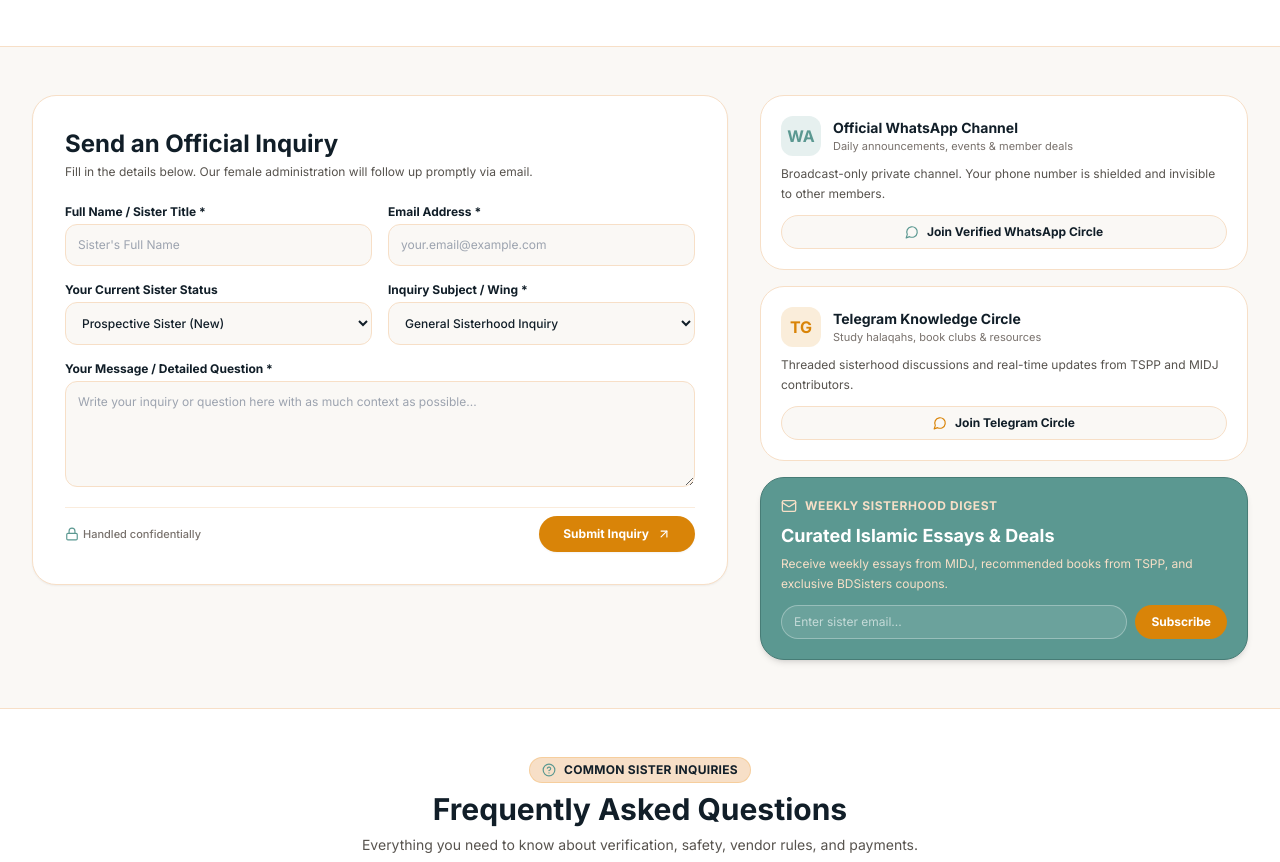
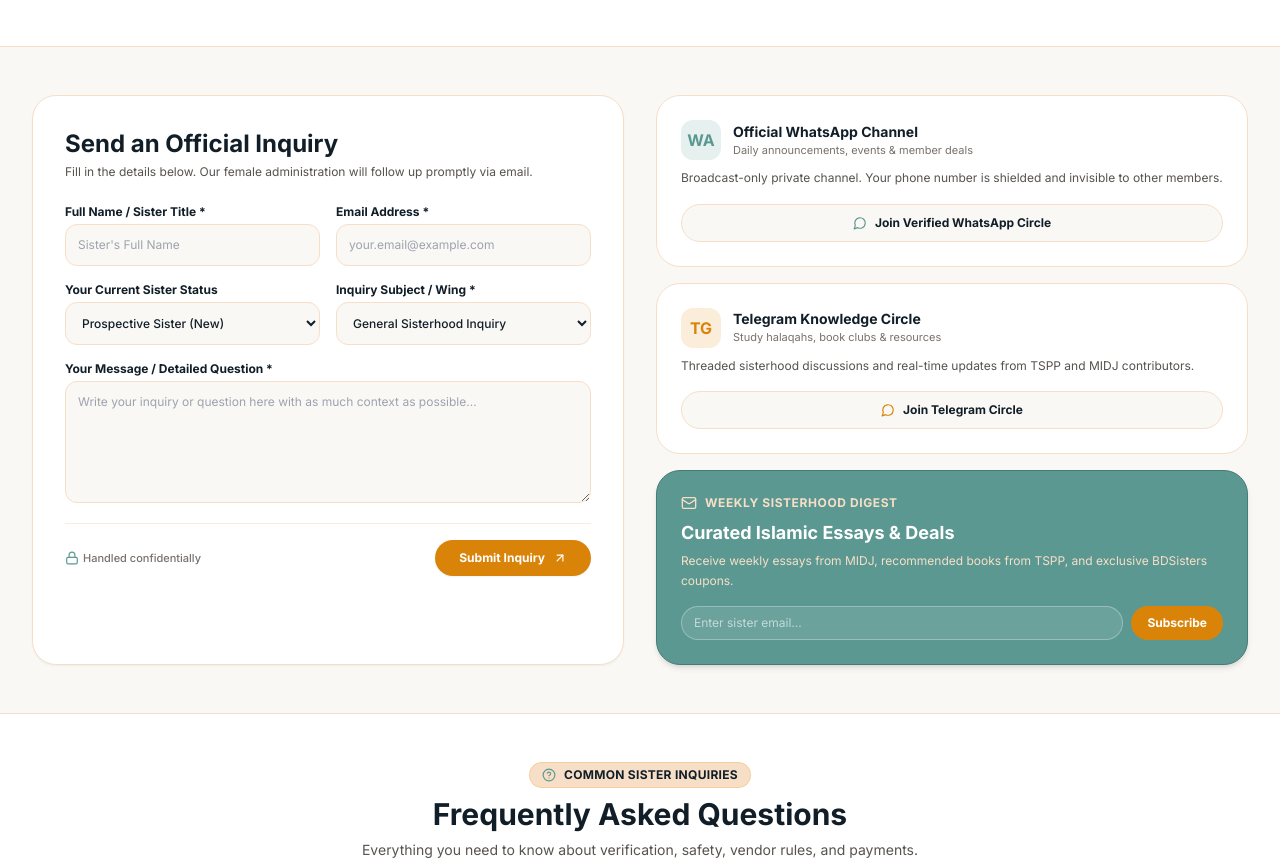
Before and after one commit to rezwanasharmin/BDSister-Project, a Next.js app: page /contact in a window 1280 px wide. Shown: the part 497-1359 px from the top of the page. Built offline with nearby package versions, Linux system fonts and the light colour scheme.

Commit message:
fix(contact): Make contact form and community channels 50/50 equal width and equal height

```diff
--- a/src/app/contact/page.tsx
+++ b/src/app/contact/page.tsx
@@ -175,9 +175,10 @@ export default function ContactPage() {
       {/* ========================================================= */}
       <section className="py-12">
         <div className="max-w-7xl mx-auto px-4 sm:px-6 lg:px-8">
-          <div className="grid grid-cols-1 lg:grid-cols-12 gap-8 items-start">
-            {/* Left 7 Cols: Interactive Direct Inquiry Form */}
-            <div className="lg:col-span-7 bg-white rounded-3xl border border-[#F7DFC7] p-6 sm:p-8 shadow-sm">
+          <div className="grid grid-cols-1 lg:grid-cols-2 gap-8 items-stretch">
+            {/* Left 50% Equal Width & Equal Height: Direct Inquiry Form */}
+            <div className="h-full bg-white rounded-3xl border border-[#F7DFC7] p-6 sm:p-8 shadow-sm flex flex-col justify-between">
+              <div>
                 <div className="mb-6">
                   <h2 className="font-serif text-xl sm:text-2xl font-bold text-[#111E28]">
                     Send an Official Inquiry
@@ -216,7 +217,8 @@ export default function ContactPage() {
                     </button>
                   </motion.div>
                 ) : (
-                <form onSubmit={handleSubmit} className="space-y-4 text-xs">
+                  <form onSubmit={handleSubmit} className="flex flex-col justify-between space-y-4 text-xs">
+                    <div className="space-y-4">
                       <div className="grid grid-cols-1 sm:grid-cols-2 gap-4">
                         <div>
                           <label className="block font-bold text-[#111E28] mb-1">
@@ -289,15 +291,16 @@ export default function ContactPage() {
                         </label>
                         <textarea
                           required
-                      rows={5}
+                          rows={6}
                           value={message}
                           onChange={(e) => setMessage(e.target.value)}
                           placeholder="Write your inquiry or question here with as much context as possible..."
                           className="w-full p-3 rounded-xl bg-[#FAF8F5] border border-[#F7DFC7] focus:outline-none focus:ring-2 focus:ring-[#5B9891]"
                         />
                       </div>
+                    </div>
 
-                  <div className="pt-2 flex items-center justify-between border-t border-[#F7DFC7]/60">
+                    <div className="pt-4 flex items-center justify-between border-t border-[#F7DFC7]/60">
                       <span className="text-[11px] text-stone-500 font-medium flex items-center gap-1">
                         <Lock className="w-3.5 h-3.5 text-[#5B9891]" />
                         Handled confidentially
@@ -322,11 +325,13 @@ export default function ContactPage() {
                   </form>
                 )}
               </div>
+            </div>
 
-            {/* Right 5 Cols: Moderated Community Channels & Direct Desks */}
-            <div className="lg:col-span-5 space-y-4">
+            {/* Right 50% Equal Width & Equal Height: Moderated Community Channels & Direct Desks */}
+            <div className="h-full flex flex-col justify-between gap-4">
               {/* WhatsApp Broadcast Channel */}
-              <div className="p-5 rounded-3xl bg-white border border-[#F7DFC7] shadow-2xs">
+              <div className="p-5 sm:p-6 rounded-3xl bg-white border border-[#F7DFC7] shadow-2xs flex-1 flex flex-col justify-between">
+                <div>
                   <div className="flex items-center gap-3 mb-2">
                     <div className="w-10 h-10 rounded-xl bg-[#5B9891]/15 text-[#5B9891] flex items-center justify-center font-bold">
                       WA
@@ -340,13 +345,14 @@ export default function ContactPage() {
                       </p>
                     </div>
                   </div>
-                <p className="text-xs text-stone-600 leading-relaxed mb-3">
+                  <p className="text-xs text-stone-600 leading-relaxed mb-4">
                     Broadcast-only private channel. Your phone number is shielded and invisible to other members.
                   </p>
+                </div>
                 <button
                   type="button"
                   onClick={() => alert("Redirecting to WhatsApp Community Circle for verified sisters")}
-                  className="w-full py-2 rounded-full bg-[#FAF8F5] hover:bg-[#F7DFC7] border border-[#F7DFC7] text-[#111E28] font-bold text-xs transition-colors flex items-center justify-center gap-2"
+                  className="w-full py-2.5 rounded-full bg-[#FAF8F5] hover:bg-[#F7DFC7] border border-[#F7DFC7] text-[#111E28] font-bold text-xs transition-colors flex items-center justify-center gap-2"
                 >
                   <MessageCircle className="w-3.5 h-3.5 text-[#5B9891]" />
                   <span>Join Verified WhatsApp Circle</span>
@@ -354,7 +360,8 @@ export default function ContactPage() {
               </div>
 
               {/* Telegram Community Channel */}
-              <div className="p-5 rounded-3xl bg-white border border-[#F7DFC7] shadow-2xs">
+              <div className="p-5 sm:p-6 rounded-3xl bg-white border border-[#F7DFC7] shadow-2xs flex-1 flex flex-col justify-between">
+                <div>
                   <div className="flex items-center gap-3 mb-2">
                     <div className="w-10 h-10 rounded-xl bg-[#D98408]/15 text-[#D98408] flex items-center justify-center font-bold">
                       TG
@@ -368,13 +375,14 @@ export default function ContactPage() {
                       </p>
                     </div>
                   </div>
-                <p className="text-xs text-stone-600 leading-relaxed mb-3">
+                  <p className="text-xs text-stone-600 leading-relaxed mb-4">
                     Threaded sisterhood discussions and real-time updates from TSPP and MIDJ contributors.
                   </p>
+                </div>
                 <button
                   type="button"
                   onClick={() => alert("Redirecting to Telegram Knowledge Circle for verified sisters")}
-                  className="w-full py-2 rounded-full bg-[#FAF8F5] hover:bg-[#F7DFC7] border border-[#F7DFC7] text-[#111E28] font-bold text-xs transition-colors flex items-center justify-center gap-2"
+                  className="w-full py-2.5 rounded-full bg-[#FAF8F5] hover:bg-[#F7DFC7] border border-[#F7DFC7] text-[#111E28] font-bold text-xs transition-colors flex items-center justify-center gap-2"
                 >
                   <MessageCircle className="w-3.5 h-3.5 text-[#D98408]" />
                   <span>Join Telegram Circle</span>
@@ -382,7 +390,8 @@ export default function ContactPage() {
               </div>
 
               {/* Weekly Digest Newsletter Card */}
-              <div className="p-5 rounded-3xl bg-[#5B9891] text-white shadow-md border border-[#477C76]">
+              <div className="p-5 sm:p-6 rounded-3xl bg-[#5B9891] text-white shadow-md border border-[#477C76] flex-1 flex flex-col justify-between">
+                <div>
                   <div className="flex items-center gap-2 text-xs font-bold uppercase tracking-wider text-[#F7DFC7] mb-2">
                     <Mail className="w-4 h-4" />
                     <span>Weekly Sisterhood Digest</span>
@@ -393,7 +402,8 @@ export default function ContactPage() {
                   <p className="text-xs text-[#F7DFC7] leading-relaxed mt-1">
                     Receive weekly essays from MIDJ, recommended books from TSPP, and exclusive BDSisters coupons.
                   </p>
-                <div className="mt-3 flex gap-2">
+                </div>
+                <div className="mt-4 flex gap-2">
                   <input
                     type="email"
                     placeholder="Enter sister email..."
```
Lines whose indentation alone changed are shown as unchanged.
